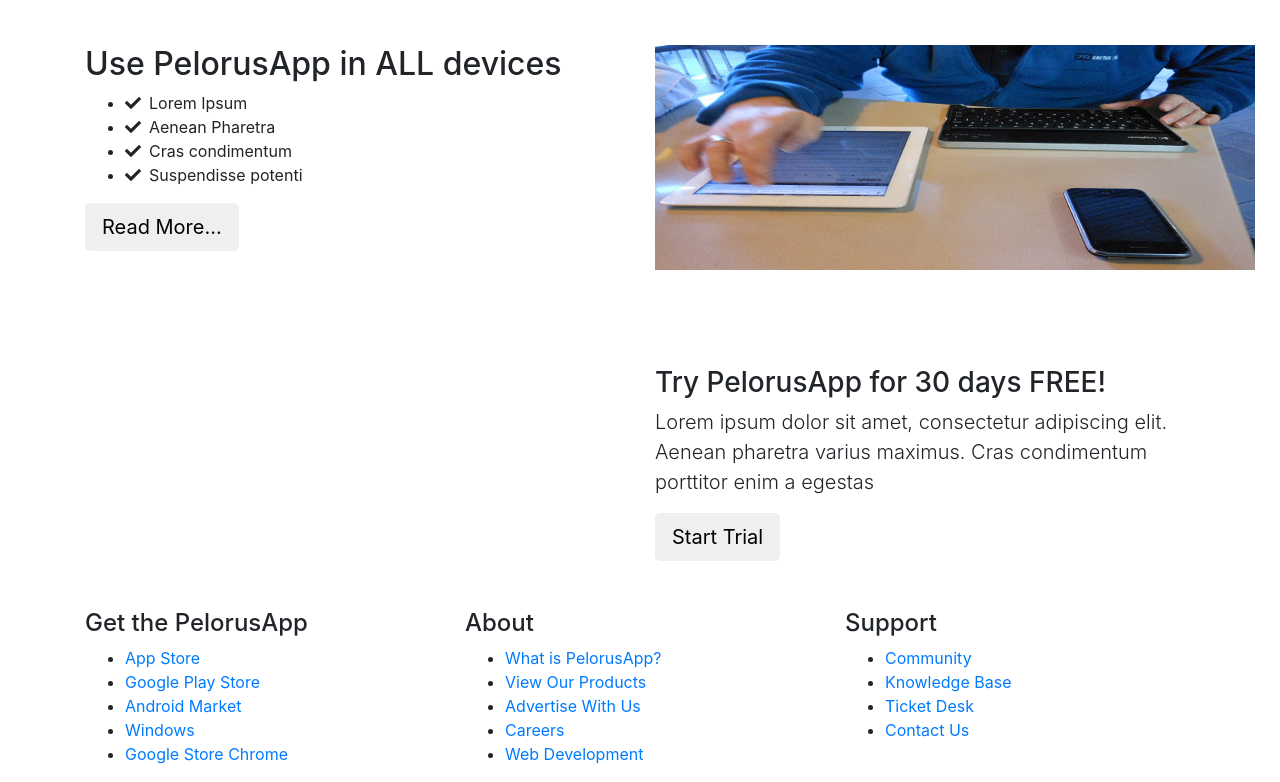
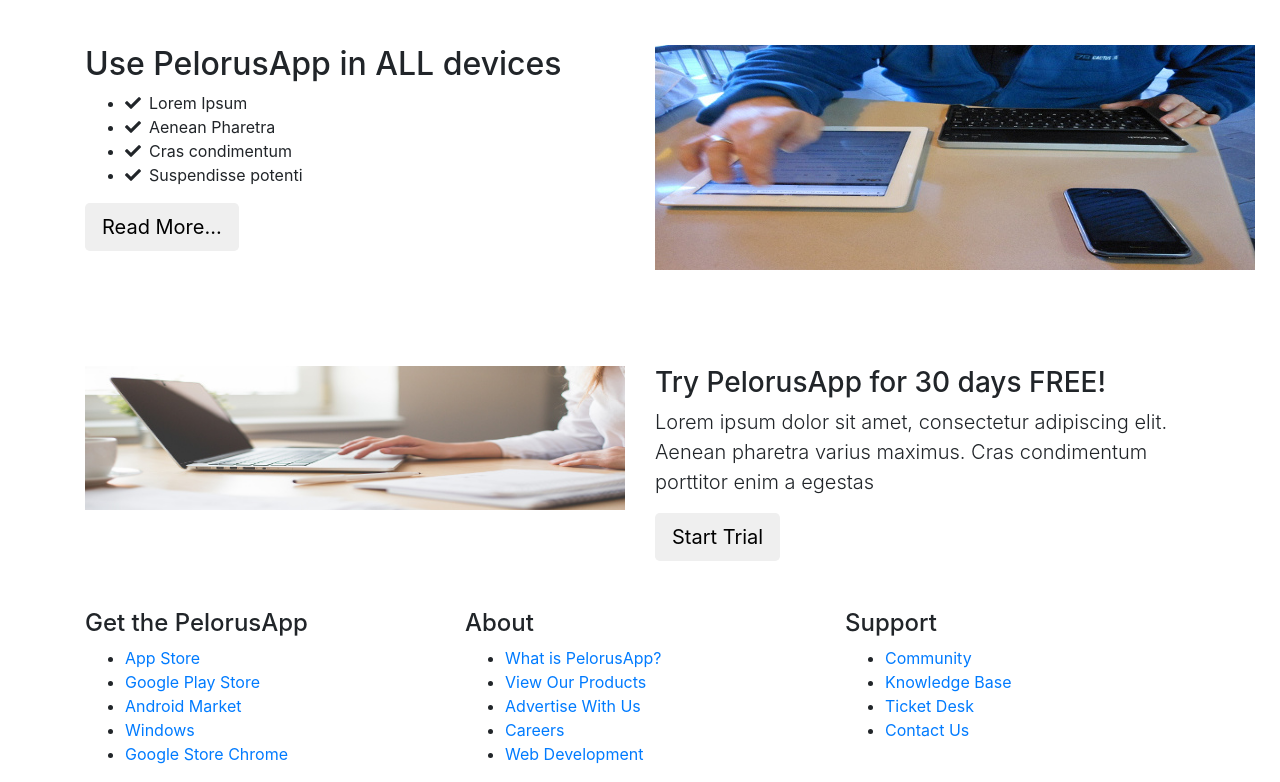
Before and after one commit to laxatzi/PelorousApp, a plain HTML site: page index.html in a window 1280 px wide. Shown: the part 1027-1809 px from the top of the page. Drawn offline with nearby package versions, Linux system fonts and the light colour scheme.

Commit message:
add image

```diff
--- a/index.html
+++ b/index.html
@@ -160,7 +160,7 @@
       <div class="container">
         <div class="row pb-5 pt-5">
             <div class="col-md-6">
-               <img src="" alt=""> <!-- put image here -->
+               <img class="img-fluid" src="img/womanOnLaptopWeb.jpg" alt="woman using a laptop">
             </div>
             <div class="col-md-6">
                <h3>Try PelorusApp for 30 days FREE!</h3>
```
